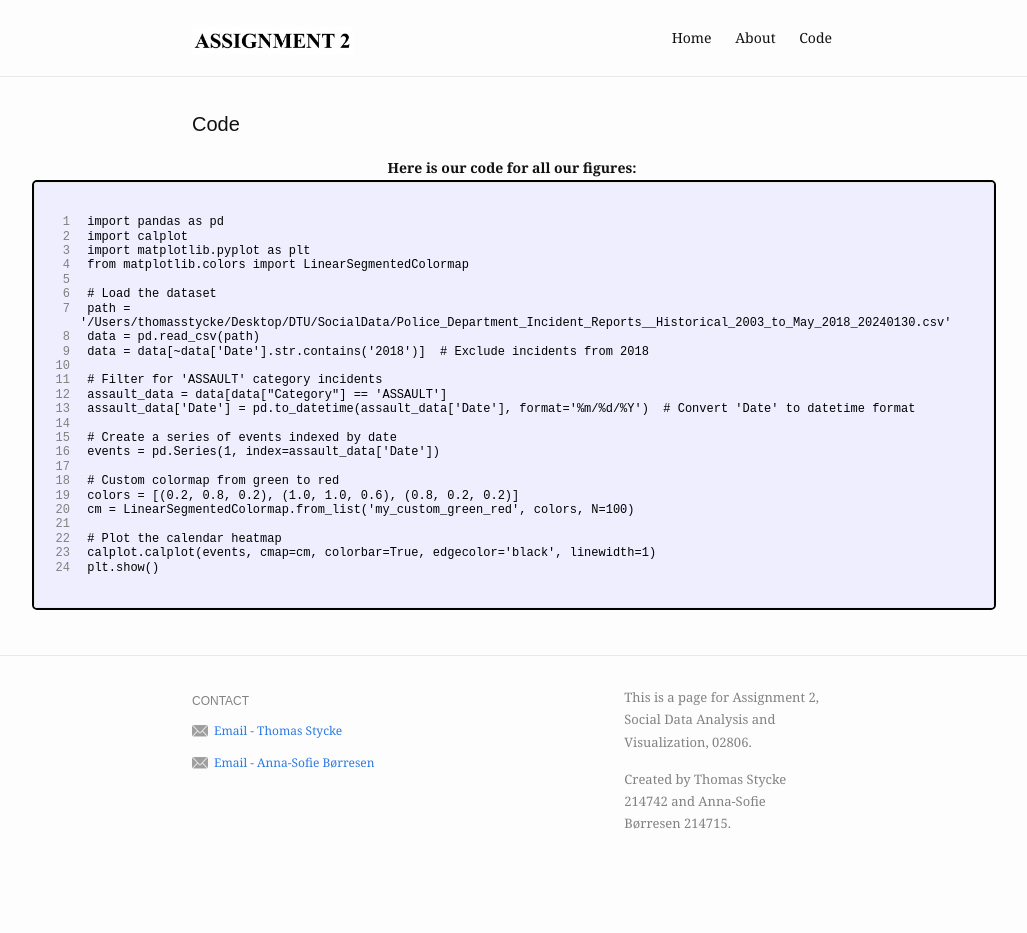
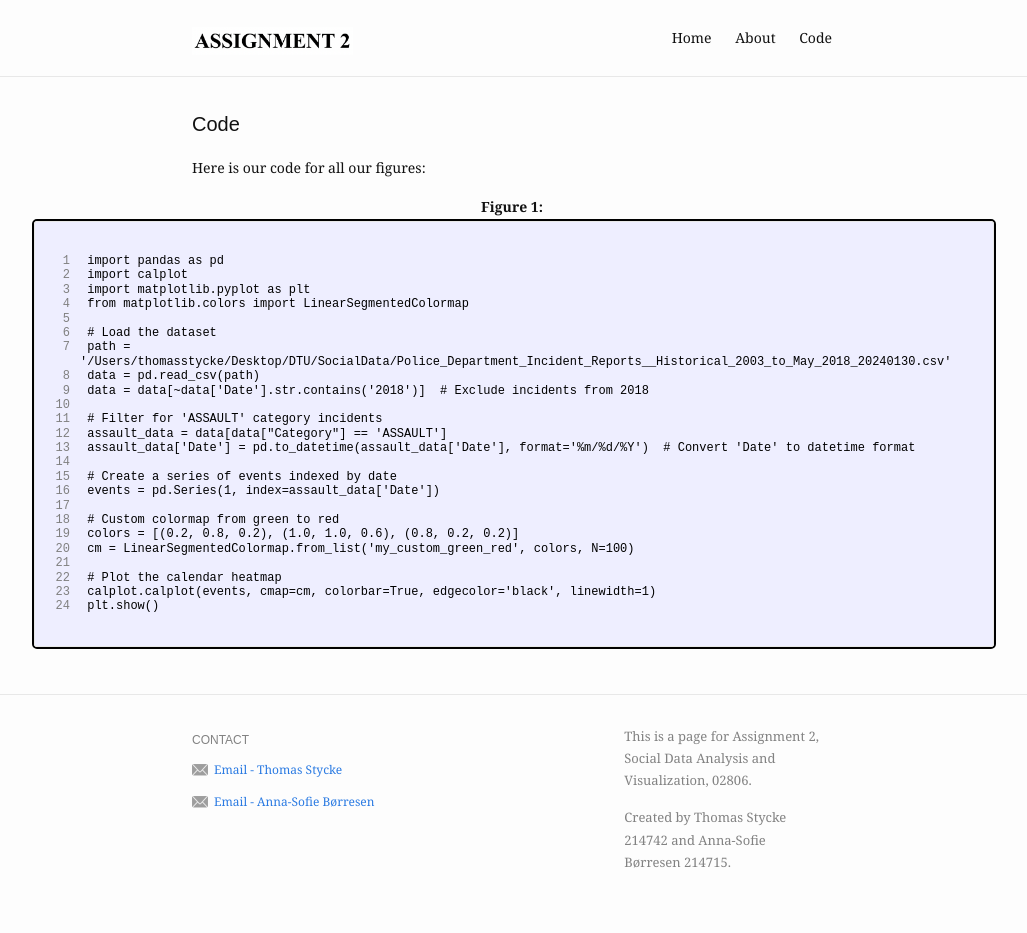
Before and after one commit to Thomasstycke/Thomasstycke.github.io, a Jekyll site: the page built from code.md, in a window 1280 px wide. Shown: the whole page, without its empty margins (128-1155 px from the left). Built offline with Jekyll 4.4.1, drawn with Linux system fonts in a browser that asks for light colours; before the commit the page ends 900 px from its top, so only the background shows below that.

```diff
--- a/code.md
+++ b/code.md
@@ -67,8 +67,12 @@ slug: /code
   }
 </style>
 
+<p style="text-align: justify; text-justify: inter-word;">
+Here is our code for all our figures:
+</p>
+
 <div class="code-block-container">
-  <b class="code-description">  Here is our code for all our figures: </b>
+  <b class="code-description">  Figure 1: </b>
   <div class="code-block">
     <p class="code-text">Figure 1:</p>
     <figure>
```
